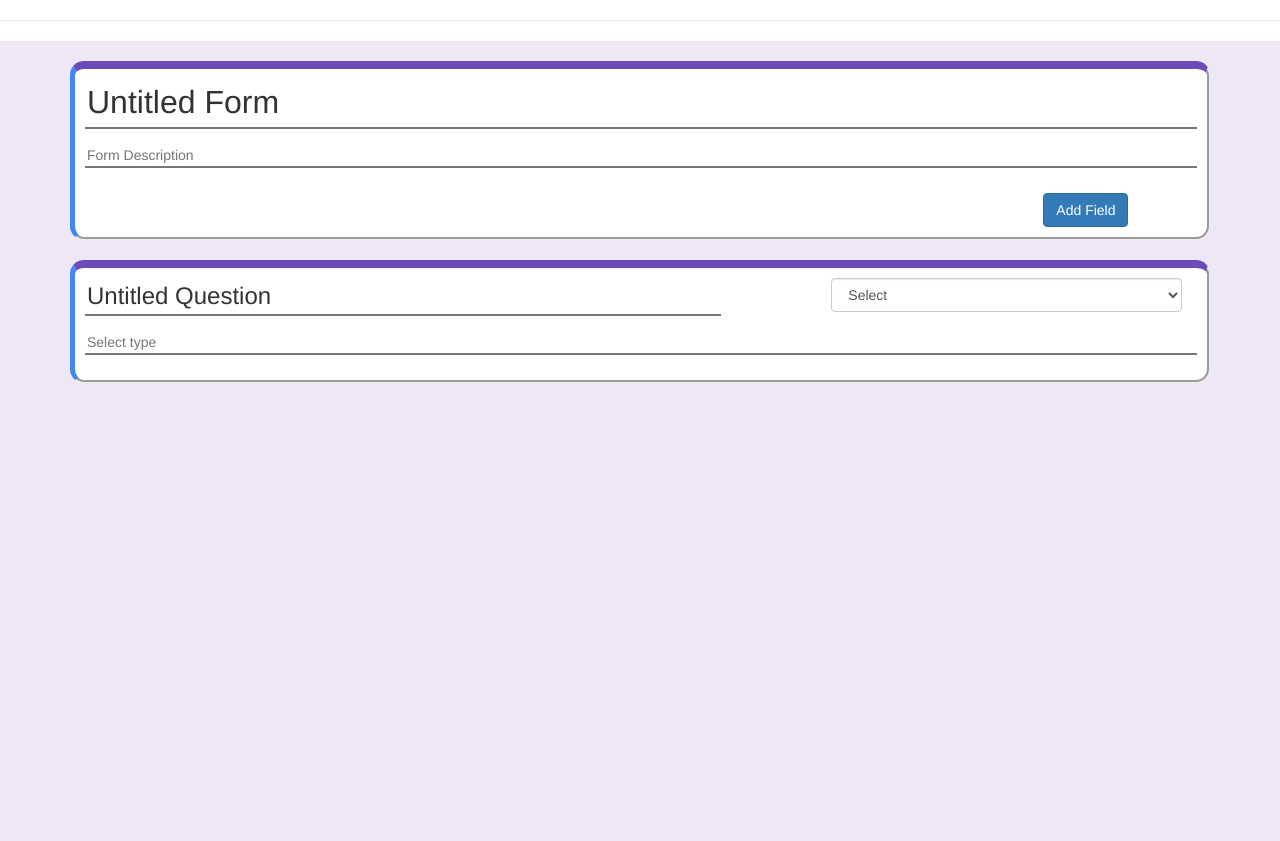
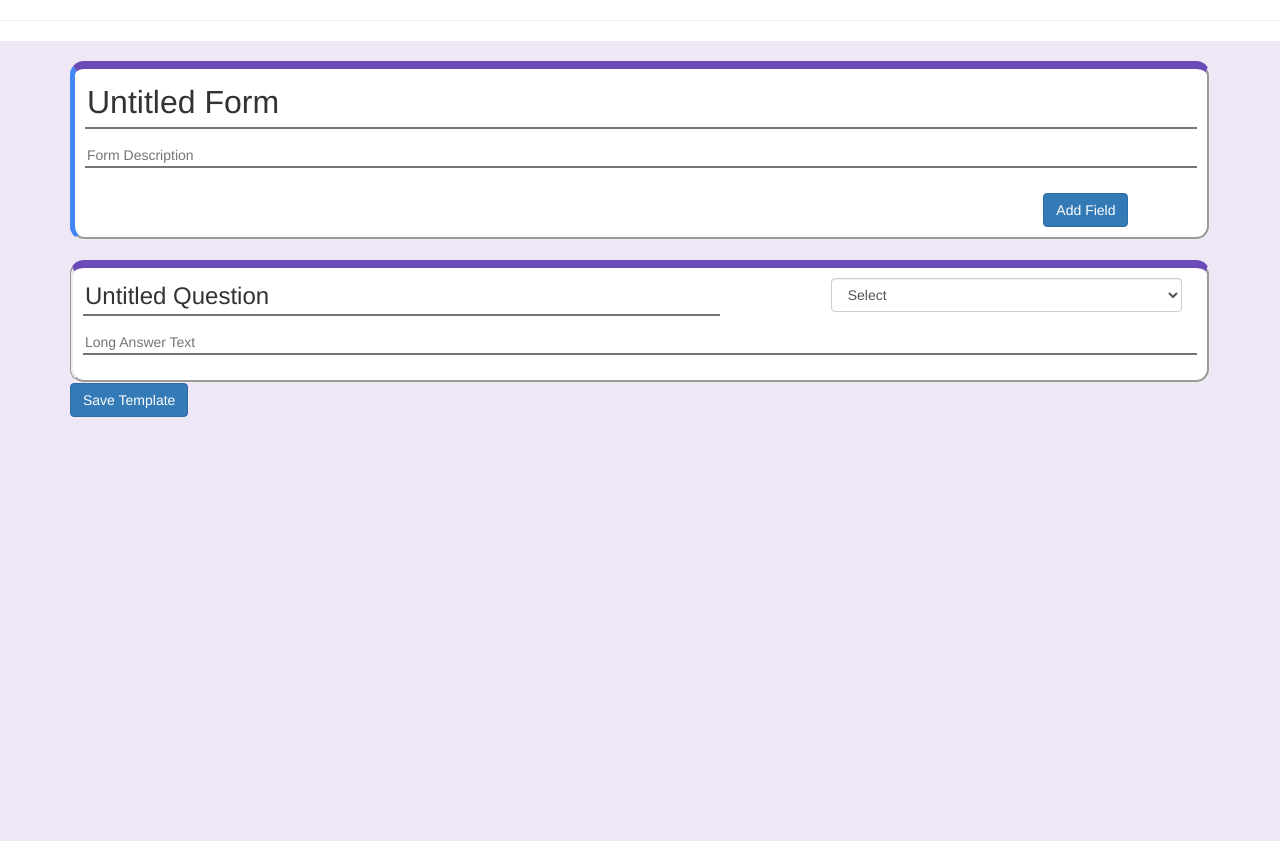
Before and after one commit to Singh-Rishabh/G6_SE_Business_Workflow, a Django app: page /forms/createform in a window 1280 px wide. Shown: the part 40-881 px from the top of the page. Run offline with Django 3.2, Linux system fonts and the light colour scheme; some libraries are stand-ins or nearby versions.

Commit message:
Refactor , Modularize Templates for efficiency

```diff
--- a/forms/static/forms/createform.css
+++ b/forms/static/forms/createform.css
@@ -61,6 +61,16 @@ html, body {
     border-bottom-color : #6a4bb7;
 }
 
+/*templateBox id display will be none*/
+#templateBox{
+    display: none;
+}
+
+/*Select option code addition*/
+.selectCode{
+    display: none;
+}
+
 #selecttype {
     margin-left: -15px;
 }
--- a/forms/templates/forms/createform.html
+++ b/forms/templates/forms/createform.html
@@ -48,61 +48,15 @@
 
 			/* Change type of box field*/
 			$(document).on('change', '.boxField', function(){
-				var $myType = this.value;
+				var myType = String(this.value);
+				var htmlID = "#" + myType + "HTML";
+				/*This input will act as parser later*/
+				$(this).parent().children('input').val(myType + "#");
 				var $myelem = $(this).parent().parent().next().remove();
-				var $newBox = document.createElement('div');
-				switch(String($myType)){
-					case 'text':
-
-						$newBox = $(`<div class="form-group">	<input class='ans' type='text' name='myInputs[]'></div>`);
-						break;
-
-					case 'radio':
-
-						$newBox = $(`<div class="form-group">	<input class='ans' type='radio' name='myRadioButtons[]'></div>`);
-						break;
-
-					case 'checkbox':
-
-						$newBox = $(`<div class="form-group">
-										<div class="CB_list">
-										</div>
-										<input type="text" class="CB_txtName" />
-										<input type="button" value="Add Check box" class="CB_btnSave" />
-									</div>`);
-						// $newBox = $(`<div class="form-group">	<input class='ans' type='checkbox' name='myCheckBoxes[]'></div>`);
-						break;
-
-					case 'textarea':
-
-						$newBox = $(`<div class="form-group">	<textarea name='myTextAreas[]'>type here...</textarea></div>`);
-						break;
-
-					case 'date':
-
-						$newBox = $(`<div class="form-group"> <input type="date" name=""> </div>`)
-						break;
-
-					case 'email':
-
-						$newBox = $(`<div class="form-group"> <input type="email" name=""> </div>`)
-						break;
-
-					case 'number':
-
-						$newBox = $(`<div class="form-group"> <input type="number" name="quantity" >  </div>`)
-						break;
-
-					case 'date':
-
-						$newBox = $(`<div class="form-group"> <input type="date" name=""> </div>`)
-						break;
-
-
-
-				}
+				/*Get the html code for given slected option*/
+				var newBox = $(htmlID).html()
 				var $prevbox = $(this).parent().parent();
-				$newBox.insertAfter($prevbox);
+				$(newBox).insertAfter($prevbox);
 			});
 
 			/*Delete field button*/
@@ -113,51 +67,10 @@
 
 			/*Add field button*/
 			$(document).on('click', '.Add-Field', function(){
-				var $newBox = $(`
-			<div class="form-complete active-box">
-				<div class="inputBox">
-
-					<div class="row">
-						<div class="col-lg-7">
-							<div class="form-group">
-								<input type="text" name="Question[]" class="fieldGen qusTitle" value="Untitled Question" required>
-							</div>
-						</div>
-						<div class="col-lg-1"></div>
-						<div class="col-lg-4" id="selecttype">
-							<select class="form-control boxField">
-								<option value='select' selected>Select</option>
-								<option value='text'>text</option>
-								<option value='textarea'>textarea</option>
-								<option value='radio'>radio</option>
-								<option value='checkbox'>checkbox</option>
-								<option value='date'>date</option>
-								<option value='email'>email</option>
-								<option value='number'>number</option>
-							</select>
-						</div>
-					</div>
-					<div class="form-group">
-						<input type="text" name="Answer[]" class="fieldGen" placeholder="Long Answer Text" required>
-					</div>
-				</div>
-				<div class="row hidden-box">
-					<div class="col-lg-9"></div>
-					<div class="col-lg-1">
-						<button type="button" class="btn btn-primary Add-Field">Add Field</button>
-					</div>
-					<div class="col-lg-1">
-						<button type="button" class="btn btn-danger Delete-Field">Delete Field</button>
-					</div>
-
-				</div>
-
-			</div>`);
-				//var $newBox = $("<div class='form-complete'>Hello World</div>");
-
-				var $prevbox = $(this).parent().parent().parent().parent(); // Reached form-complete div
-				$prevbox.append($newBox);
-				// $newBox.insertAfter($prevbox);
+				/*templateBox has been created in display none form*/
+				var newBox = $("#templateBox").html();
+				var $prevbox = $(this).parent().parent().parent(); // Reached form-complete div
+				$(newBox).insertAfter($prevbox);
 
 			});
 
@@ -181,6 +94,7 @@
 	<div class="container">
 
 		<form method="POST">
+			{% csrf_token %}
 			<div class="form-complete active-box" id="newForm">
 				<div class="inputBox">
 					<div class="form-group">
@@ -197,52 +111,14 @@
 					</div>
 				</div>
 			</div>
-			<!-- We will create box for every new field and its answer-->
-			<div class="form-complete active-box">
-				<div class="inputBox">
-					<!--
-						Two inline indicators first for FieldTitle and second type of field.
-						This design will help us for create and edit template in same page.
-					-->
-					<div class="row">
-						<div class="col-lg-7">
-							<div class="form-group">
-								<input type="text" name="Question[]" class="fieldGen qusTitle" value="Untitled Question" required>
-							</div>
-						</div>
-						<div class="col-lg-1"></div>
-						<div class="col-lg-4" id="selecttype">
-							<select class="form-control boxField">
-								<option value='select' selected>Select</option>
-								<option value='text'>text</option>
-								<option value='textarea'>textarea</option>
-								<option value='radio'>radio</option>
-								<option value='checkbox'>checkbox</option>
-								<option value='date'>date</option>
-								<option value='email'>email</option>
-								<option value='number'>number</option>
-							</select>
-						</div>
-					</div>
-					<div class="form-group">
-						<input type="text" name="Answer[]" class="fieldGen" placeholder="Select type" required>
-					</div>
-				</div>
-				<div class="row hidden-box">
-					<div class="col-lg-9"></div>
-					<div class="col-lg-1">
-						<button type="button" class="btn btn-primary Add-Field">Add Field</button>
-					</div>
-					<div class="col-lg-1">
-						<button type="button" class="btn btn-danger Delete-Field">Delete Field</button>
-					</div>
-
-				</div>
-
+			{% include "forms/formBoxTemplate.html" with use_as_template=False %}
+			<div class="form-group">
+				<input type="submit" class="btn btn-primary" value="Save Template">
 			</div>
 		</form>
 
 	</div>
 </div>
+{% include "forms/formBoxTemplate.html" with use_as_template=True %}
 </body>
 </html>
--- /dev/null
+++ b/forms/templates/forms/formBoxTemplate.html
@@ -0,0 +1,83 @@
+<!-- This file will be included in createform as this code is being added each and every time
+    We will use input type name Answer[] and value to be field# to parse form template in python
+    Use use_as_template Variable to use in template box
+-->
+{% if use_as_template %}
+    <div id="templateBox">
+{% endif %}
+        <div class="form-complete">
+            <div class="inputBox">
+
+                <div class="row">
+                    <div class="col-lg-7">
+                        <!-- Question field where User can input name of field like Name, Email etc.-->
+                        <div class="form-group">
+                            <input type="text" name="Question[]" class="fieldGen qusTitle" value="Untitled Question" required>
+                        </div>
+                    </div>
+                    <div class="col-lg-1"></div>
+                    <!-- Select Drop Down type of field u wanna use-->
+                    <div class="col-lg-4" id="selecttype">
+                        <input type="hidden" name="Answer[]" value="select#">
+                        <select class="form-control boxField">
+                            <option value='select' selected>Select</option>
+                            <!-- Key Value Pair is being taken from here -->
+                            {% for key, value in form_field_types.items %}
+                                <option value='{{ key }}'>{{ value }}</option>
+                            {% endfor %}
+                        </select>
+                    </div>
+                </div>
+                <div class="form-group">
+                    <input type="text" name="Answer[]" class="fieldGen" placeholder="Long Answer Text" required>
+                </div>
+            </div>
+            <!-- Use these buttons for Addnew Field and Delete this field-->
+            <div class="row hidden-box">
+                <div class="col-lg-9"></div>
+                <div class="col-lg-1">
+                    <button type="button" class="btn btn-primary Add-Field">Add Field</button>
+                </div>
+                <div class="col-lg-1">
+                    <button type="button" class="btn btn-danger Delete-Field">Delete Field</button>
+                </div>
+            </div>
+
+        </div>
+{% if use_as_template %}
+    </div>
+    <!-- For field "text" -->
+    <div id="textHTML" class="selectCode">
+        <div class="form-group"><input class='ans' type='text' name='Answer[]'></div>
+    </div>
+    <!-- For field "radio" -->
+    <div id="radioHTML" class="selectCode">
+        <div class="form-group"><input class='ans' type='radio' name='Answer[]'></div>
+    </div>
+    <!-- For field "checkbox" -->
+    <div id="checkboxHTML" class="selectCode">
+        <div class="form-group">
+            <div class="CB_list">
+            </div>
+            <input type="text" class="CB_txtName" />
+            <input type="button" value="Add Check box" class="CB_btnSave" />
+        </div>
+    </div>
+    <!-- For field "Textarea" -->
+    <div id="textareaHTML" class="selectCode">
+        <div class="form-group"><textarea name='Answer[]'>type here...</textarea></div>
+    </div>
+    <!-- For field "email" -->
+    <div id="emailHTML" class="selectCode">
+        <div class="form-group"> <input type="email" name="Answer[]"> </div>
+    </div>
+    <!-- For field "date" -->
+    <div id="dateHTML" class="selectCode">
+        <div class="form-group"> <input type="date" name="Answer[]"> </div>
+    </div>
+    <!-- For field "number" -->
+    <div id="numberHTML" class="selectCode">
+        <div class="form-group"> <input type="number" name="Answer[]"> </div>
+    </div>
+
+{% endif %}
--- a/forms/views.py
+++ b/forms/views.py
@@ -1,6 +1,18 @@
 from django.shortcuts import render
 from django.http import HttpResponse
 # Create your views here.
+
+form_field_types = {
+
+	'text' : 'text',
+	'textarea' : 'textarea',
+	'email' : 'email',
+	'number' : 'number',
+	'date' : 'date',
+	'radio' : 'radio',
+	'checkbox' : 'checkbox'
+
+}
 
 def index(request):
     return HttpResponse("Hello, world. You're at the forms index.")
@@ -9,4 +21,4 @@ def home(request):
 	return render(request , 'forms/index.html')
 
 def createform(request):
-	return render(request , 'forms/createform.html')
+	return render(request , 'forms/createform.html', {'form_field_types' : form_field_types})
```
